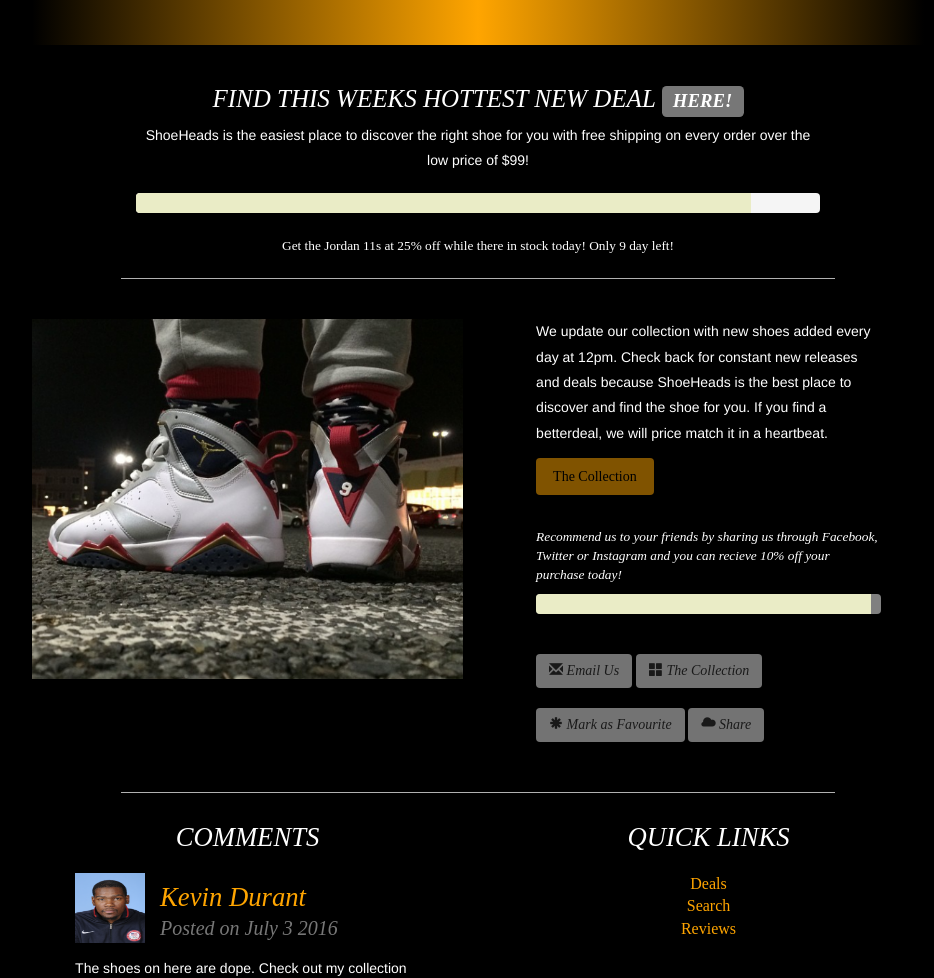
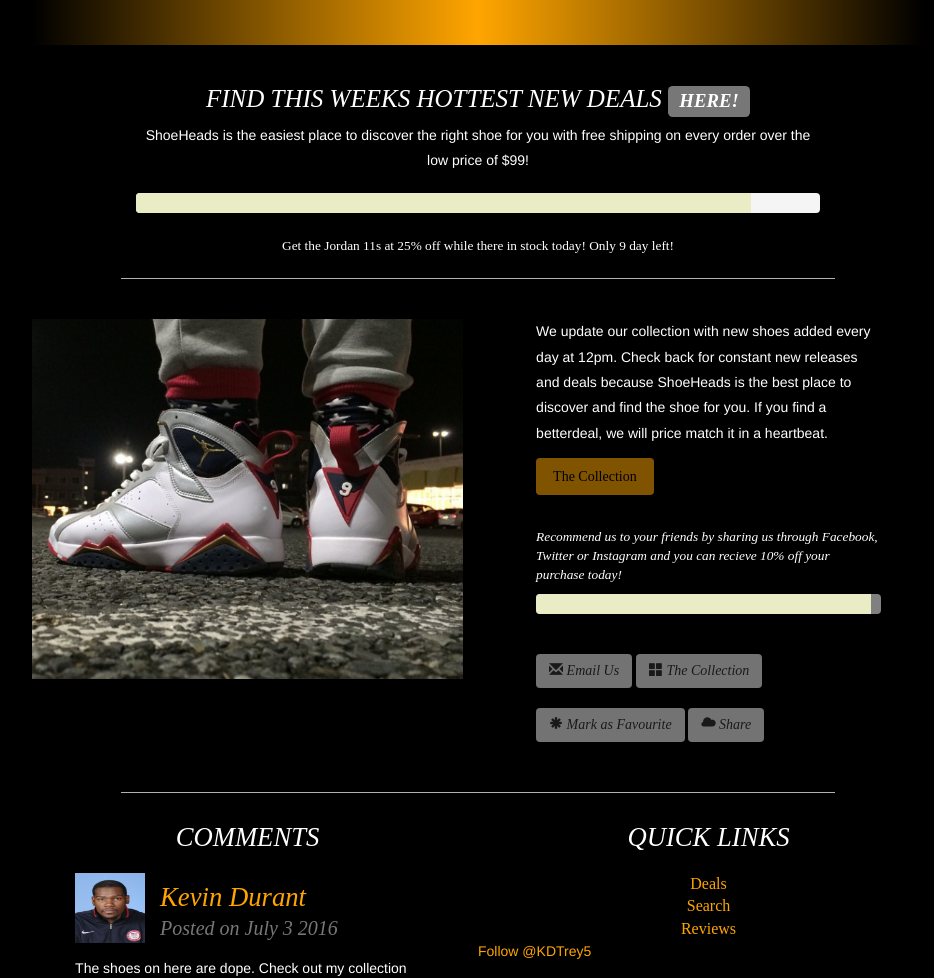
Before and after one commit to cjmg13/cjmg13.github.io, a plain HTML site: page finalProject/index.html in a window 1280 px wide. Shown: the part 332-1310 px from the top of the page, without its empty margins (172-1106 px from the left). Drawn offline with nearby package versions, Linux system fonts and the light colour scheme.

Commit message:
embedded twitter onto home and final

```diff
--- a/finalProject/index.html
+++ b/finalProject/index.html
@@ -35,7 +35,7 @@
       <div class="col-sm-12 col-lg-12">
         <div class="panel panel-default">
           <div class="panel-heading">
-            <h1 class="panel-title">Find this weeks hottest new deal <span class="label label-default">Here!</span></h1>
+            <h1 class="panel-title">Find this weeks hottest new deals <span class="label label-default">Here!</span></h1>
           </div>
           <!-- deal of the week description -->
           <div class="panel-body">
@@ -146,6 +146,11 @@
             <li><a href="#">Reviews</a></li>
         </div>
       </div>
+          <a class="twitter-follow-button"
+  href="https://twitter.com/KDTrey5"
+  data-size="extra large">
+Follow @KDTrey5</a>
+
     </div>
     <div>
       <!-- end row -->
```
Also changed, not shown: index.html (+5 -1 lines), partials/nav.html (+1 -0 lines).
